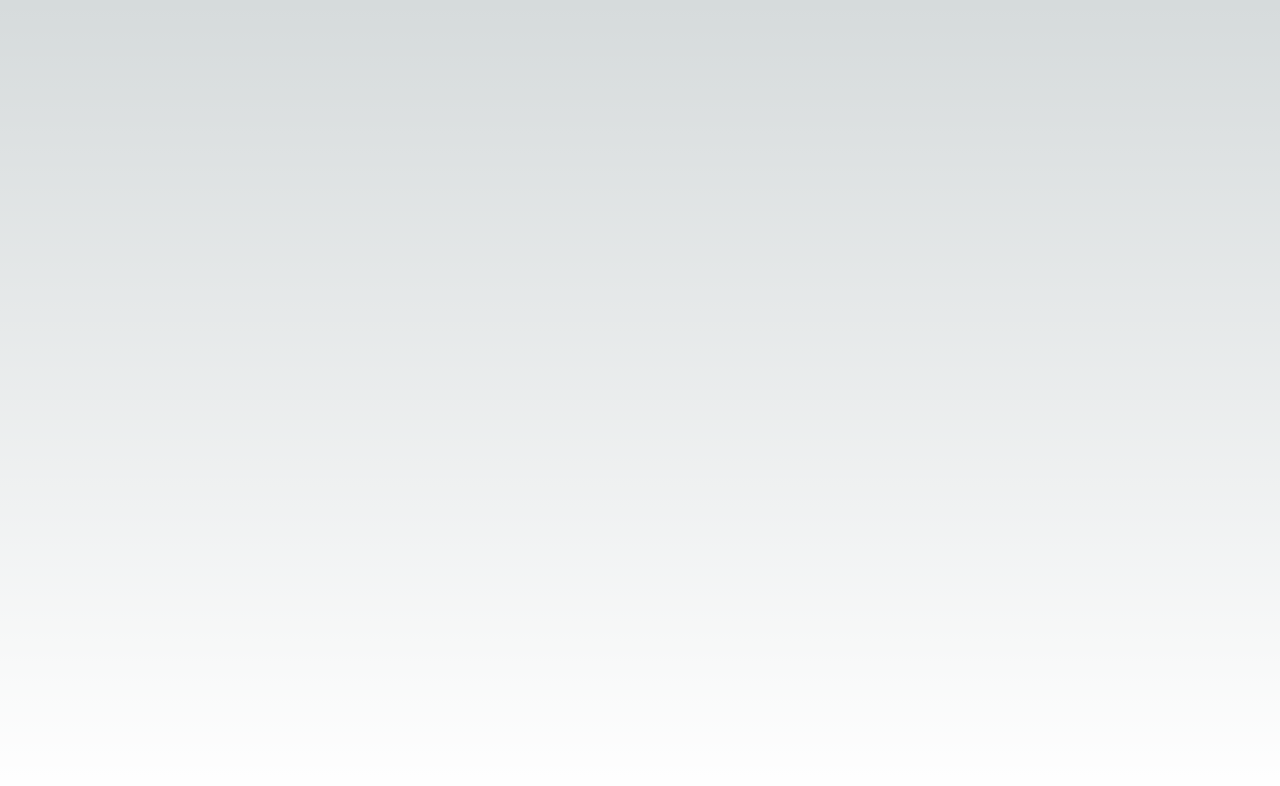
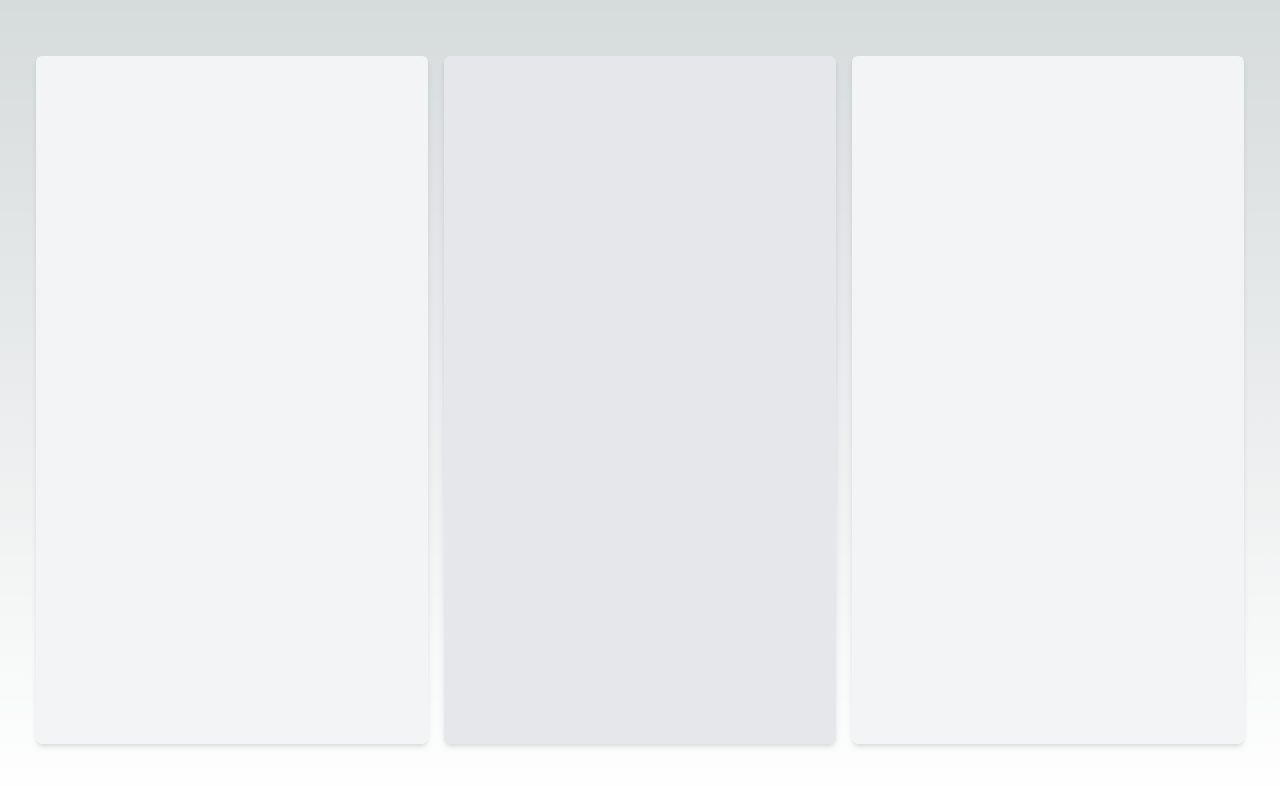
Before and after one commit to leandrofiadone/dream-match, a Next.js app: page / in a window 1280 px wide. Shown: the top 786 px of the page. Built offline with nearby package versions, Linux system fonts and the light colour scheme.

Commit message:
layout contendores

```diff
--- /dev/null
+++ b/src/app/components/MainContainer.tsx
@@ -0,0 +1,53 @@
+// // /components/MainContainer.tsx
+// import React from "react"
+
+// const MainContainer: React.FC = () => {
+//   return (
+//     <div className="h-dvh w-full flex flex-col md:flex-row gap-4 mt-5 mb-5">
+
+//       {/* Primer contenedor */}
+//       <div className=" flex-1 h-full p-4 bg-gray-100 rounded-md shadow-md">
+//         {/* Contenido del primer contenedor */}
+//       </div>
+
+//       {/* Contenedor central, visible solo en tablet y desktop */}
+//       <div className="hidden md:flex md:flex-1 md:w-1/3 h-full p-4 bg-gray-200 rounded-md shadow-md">
+//         {/* Contenido del contenedor central */}
+//       </div>
+
+//       {/* Segundo contenedor */}
+//       <div className="flex-1 h-full p-4 bg-gray-100 rounded-md shadow-md">
+//         {/* Contenido del segundo contenedor */}
+//       </div>
+//     </div>
+//   )
+// }
+
+// export default MainContainer
+
+
+// src/components/MainContainer.tsx
+import React from "react"
+
+const MainContainer: React.FC = () => {
+  return (
+    <div className="flex flex-col w-full  md:flex-row flex-1 gap-4 mt-5 mb-16 md:mb-5">
+      {/* Primer contenedor */}
+      <div className="flex-1 p-4 bg-gray-100 rounded-md shadow-md">
+        {/* Contenido del primer contenedor */}
+      </div>
+
+      {/* Contenedor central, visible solo en tablet y desktop */}
+      <div className="hidden md:flex md:flex-1 md:w-1/3 p-4 bg-gray-200 rounded-md shadow-md">
+        {/* Contenido del contenedor central */}
+      </div>
+
+      {/* Segundo contenedor */}
+      <div className="flex-1 p-4 bg-gray-100 rounded-md shadow-md">
+        {/* Contenido del segundo contenedor */}
+      </div>
+    </div>
+  )
+}
+
+export default MainContainer
--- a/src/app/page.tsx
+++ b/src/app/page.tsx
@@ -1,15 +1,17 @@
-import Image from "next/image";
-import Footer from './components/Footer';
+// src/app/page.tsx
+import Image from "next/image"
+import Footer from "./components/Footer"
+import MainContainer from "./components/MainContainer"
 
- // Asegúrate de que la ruta sea correcta
-
-export default function Home() {
+const Home: React.FC = () => {
   return (
-    <main className="flex min-h-screen flex-col items-center justify-between p-4 md:p-9">
-      {/* Tu contenido principal aquí */}
-
-      {/* Footer */}
+    <div className="flex flex-col min-h-screen">
+      <main className="flex-1 flex flex-col items-center justify-between p-4 md:p-9">
+        <MainContainer />
+      </main>
       <Footer />
-    </main>
+    </div>
   )
 }
+
+export default Home
```
